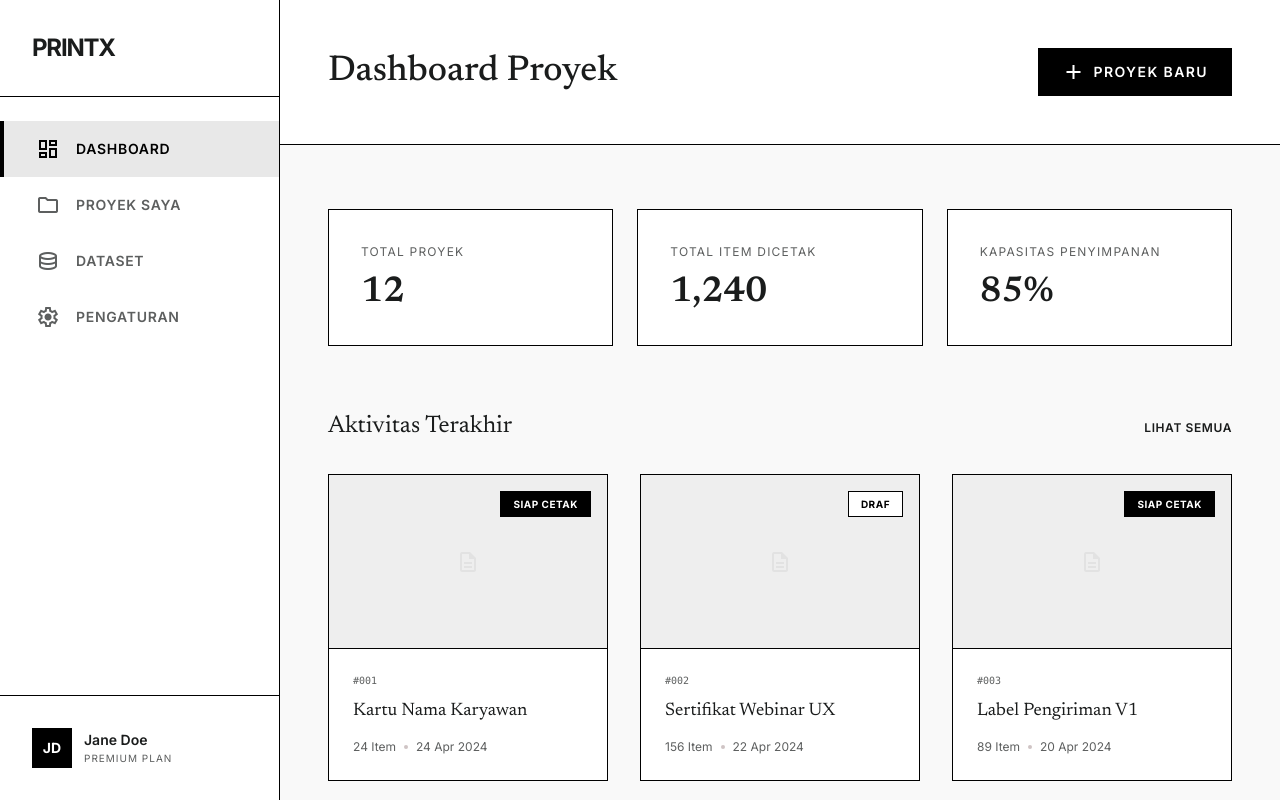
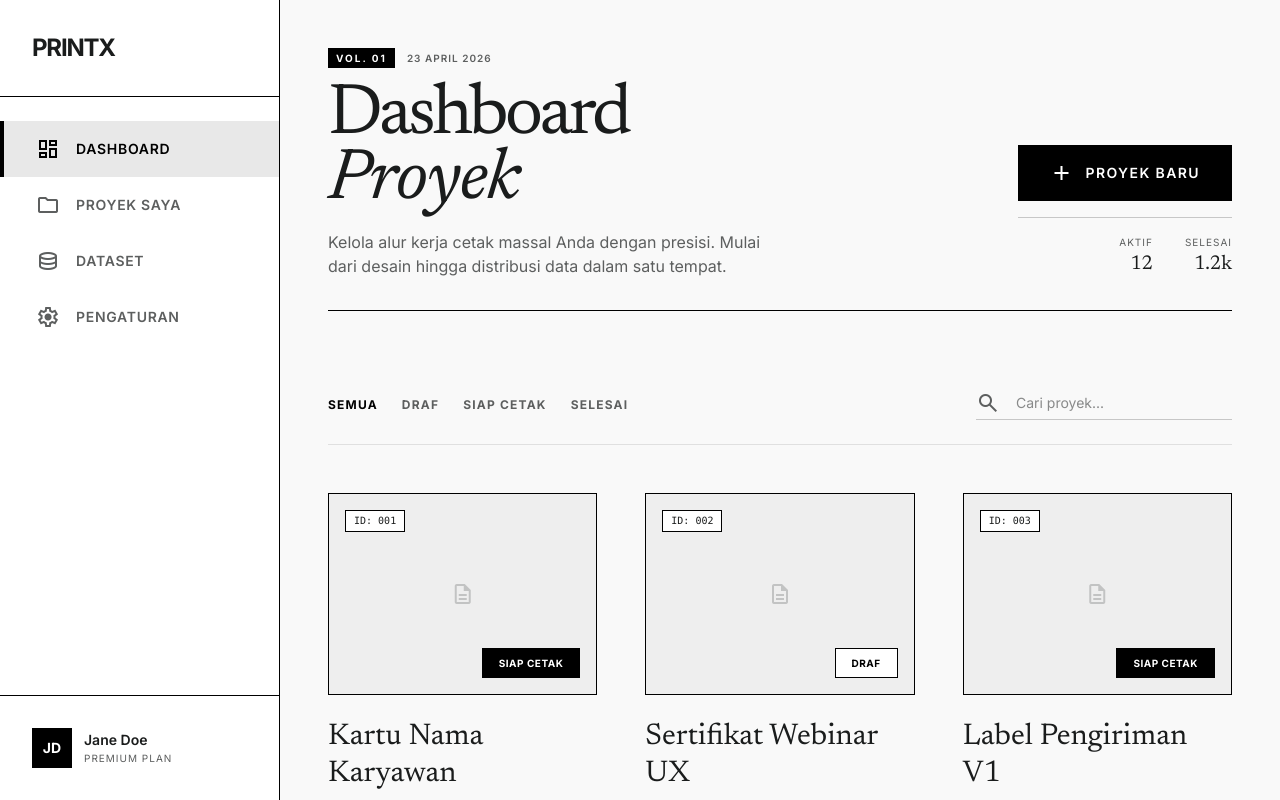
Before and after one commit to FarrelAD/PrintX, a React (Vite) app: page / in a window 1280 px wide. Both pictures are taken after a click on the button "MULAI SEKARANG". Shown: the top 800 px of the page. Built offline with nearby package versions, Linux system fonts and the light colour scheme.

Commit message:
refactor:  redesign project dashboard

```diff
--- a/src/Dashboard.tsx
+++ b/src/Dashboard.tsx
@@ -50,75 +50,116 @@ export default function Dashboard({ onBack }: {
       </aside>
 
       {/* Main Content Area */}
-      <main className="flex-1 flex flex-col pb-20 lg:pb-0 items-center">
-        <header className="p-6 md:p-margin bg-white border-b border-primary w-full">
-          <div className="flex lg:hidden justify-between items-center mb-6">
-            <div className="text-2xl font-bold tracking-tighter uppercase cursor-pointer" onClick={onBack}>PRINTX</div>
-            <button className="p-2">
-              <span className="material-symbols-outlined">account_circle</span>
-            </button>
-          </div>
-          <div className="flex justify-between items-center gap-6 max-md:flex-col max-md:items-start">
-            <h1 className="text-2xl md:text-3xl lg:text-4xl font-heading font-medium">Dashboard Proyek</h1>
-            <button
-              onClick={() => setIsCreating(true)}
-              className="bg-primary text-on-primary py-2.5 px-5 md:py-3 md:px-6 font-semibold tracking-widest uppercase text-xs md:text-sm border border-primary hover:bg-on-primary hover:text-primary active:scale-95 transition-all flex items-center gap-2 max-md:w-full max-md:justify-center"
-            >
-              <span className="material-symbols-outlined text-lg md:text-xl">add</span>
-              PROYEK BARU
-            </button>
+      <main className="flex-1 flex flex-col pb-24 lg:pb-0">
+        {/* Mobile Header - Compact & Sticky */}
+        <header className="lg:hidden sticky top-0 bg-white/80 backdrop-blur-md border-b border-primary z-50 px-6 py-4 flex justify-between items-center">
+          <div className="text-xl font-bold tracking-tighter uppercase cursor-pointer" onClick={onBack}>PRINTX</div>
+          <div className="flex items-center gap-4">
+            <button className="material-symbols-outlined text-xl">search</button>
+            <button className="material-symbols-outlined text-xl">account_circle</button>
           </div>
         </header>
 
-        <div className="p-stack-lg px-margin max-w-[1200px] w-full mx-auto">
+        <div className="max-w-[1400px] w-full mx-auto px-6 md:px-margin pt-8 md:pt-12">
           {isCreating ? (
+            <div className="max-w-[1000px] mx-auto">
               <CreateProjectWizard onClose={() => setIsCreating(false)} />
+            </div>
           ) : (
             <>
-              {/* Quick Stats */}
-              <section className="grid grid-cols-1 md:grid-cols-3 gap-6 mb-stack-lg">
-                <div className="bg-white border border-primary p-8">
-                  <div className="text-[12px] uppercase tracking-widest text-secondary mb-3">Total Proyek</div>
-                  <div className="font-heading text-4xl font-semibold">12</div>
+              {/* Masthead / Hero Section */}
+              <section className="mb-12 md:mb-20 border-b border-primary pb-8">
+                <div className="flex flex-col md:flex-row md:items-end justify-between gap-6">
+                  <div className="flex-1">
+                    <div className="flex items-center gap-3 mb-4">
+                      <span className="text-[10px] uppercase font-bold tracking-[0.2em] bg-primary text-white px-2 py-0.5">Vol. 01</span>
+                      <span className="text-[10px] uppercase font-semibold tracking-widest text-secondary">
+                        {new Date().toLocaleDateString('id-ID', { day: '2-digit', month: 'long', year: 'numeric' })}
+                      </span>
                     </div>
-                <div className="bg-white border border-primary p-8">
-                  <div className="text-[12px] uppercase tracking-widest text-secondary mb-3">Total Item Dicetak</div>
-                  <div className="font-heading text-4xl font-semibold">1,240</div>
+                    <h1 className="text-4xl md:text-6xl lg:text-7xl font-heading leading-[0.9] tracking-tighter mb-4">
+                      Dashboard <br className="hidden md:block" />
+                      <span className="font-serif-display">Proyek</span>
+                    </h1>
+                    <p className="text-secondary text-sm md:text-base max-w-md">
+                      Kelola alur kerja cetak massal Anda dengan presisi. Mulai dari desain hingga distribusi data dalam satu tempat.
+                    </p>
                   </div>
-                <div className="bg-white border border-primary p-8">
-                  <div className="text-[12px] uppercase tracking-widest text-secondary mb-3">Kapasitas Penyimpanan</div>
-                  <div className="font-heading text-4xl font-semibold">85%</div>
+
+                  <div className="flex flex-col items-start md:items-end gap-4">
+                    <button
+                      onClick={() => setIsCreating(true)}
+                      className="group relative bg-primary text-on-primary py-4 px-8 font-semibold tracking-widest uppercase text-sm border border-primary overflow-hidden transition-all hover:bg-white hover:text-primary active:scale-95 flex items-center gap-3 w-full md:w-auto justify-center"
+                    >
+                      <span className="material-symbols-outlined text-xl transition-transform group-hover:rotate-90">add</span>
+                      <span>Proyek Baru</span>
+                    </button>
+                    <div className="hidden md:flex gap-8 border-t border-primary/20 pt-4 w-full justify-end">
+                      <div className="text-right">
+                        <div className="text-[10px] uppercase tracking-widest text-secondary">Aktif</div>
+                        <div className="font-heading text-xl">12</div>
+                      </div>
+                      <div className="text-right">
+                        <div className="text-[10px] uppercase tracking-widest text-secondary">Selesai</div>
+                        <div className="font-heading text-xl">1.2k</div>
+                      </div>
+                    </div>
+                  </div>
                 </div>
               </section>
 
-              {/* Project List */}
-              <section className="mt-stack-md">
-                <div className="flex justify-between items-baseline mb-8">
-                  <h2 className="text-2xl font-heading">Aktivitas Terakhir</h2>
-                  <a href="#" className="text-[12px] font-semibold uppercase tracking-wider">LIHAT SEMUA</a>
+              {/* Navigation & Filter Bar */}
+              <section className="flex flex-col md:flex-row justify-between items-start md:items-center gap-6 mb-12 border-b border-primary/10 pb-6">
+                <div className="flex gap-6 overflow-x-auto pb-2 md:pb-0 w-full md:w-auto no-scrollbar">
+                  {['Semua', 'Draf', 'Siap Cetak', 'Selesai'].map((tab, i) => (
+                    <button key={tab} className={`text-xs uppercase tracking-widest font-bold whitespace-nowrap transition-all ${i === 0 ? 'text-primary border-b-2 border-primary' : 'text-secondary hover:text-primary'}`}>
+                      {tab}
+                    </button>
+                  ))}
                 </div>
-                <div className="grid grid-cols-1 sm:grid-cols-2 lg:grid-cols-3 gap-8">
+                <div className="hidden md:flex items-center gap-4 w-full md:w-64 border-b border-primary/20 pb-1">
+                  <span className="material-symbols-outlined text-secondary text-lg">search</span>
+                  <input type="text" placeholder="Cari proyek..." className="bg-transparent border-none outline-none text-sm w-full font-body" />
+                </div>
+              </section>
+
+              {/* Project Grid */}
+              <section className="grid grid-cols-1 sm:grid-cols-2 xl:grid-cols-3 gap-x-12 gap-y-16">
                 {projects.map((project) => (
-                    <div key={project.id} className="bg-white border border-primary transition-all cursor-pointer hover:-translate-x-1 hover:-translate-y-1 hover:shadow-[4px_4px_0px_0px_var(--color-primary)] flex flex-col">
-                      <div className="aspect-16/10 bg-surface-container border-b border-primary relative overflow-hidden">
-                        <div className="h-full flex items-center justify-center text-surface-container-highest">
-                          <span className="text-[64px] material-symbols-outlined">description</span>
+                  <div key={project.id} className="group flex flex-col cursor-pointer">
+                    <div className="aspect-[4/3] bg-surface-container border border-primary relative overflow-hidden mb-6 transition-all group-hover:shadow-[12px_12px_0px_0px_rgba(0,0,0,1)] group-hover:-translate-x-1 group-hover:-translate-y-1">
+                      <div className="absolute inset-0 flex items-center justify-center opacity-20 group-hover:opacity-40 transition-opacity">
+                        <span className="text-[80px] material-symbols-outlined">description</span>
                       </div>
-                        <div className={`absolute top-4 right-4 py-1 px-3 text-[10px] uppercase font-bold tracking-wider border border-primary ${project.status === 'Siap Cetak' ? 'bg-primary text-white' : 'bg-white text-primary'}`}>
+                      <div className="absolute top-0 left-0 p-4">
+                        <div className="text-[10px] font-mono bg-white border border-primary px-2 py-0.5">ID: {project.id}</div>
+                      </div>
+                      <div className={`absolute bottom-4 right-4 py-1.5 px-4 text-[10px] uppercase font-bold tracking-wider border border-primary ${project.status === 'Siap Cetak' ? 'bg-primary text-white' : 'bg-white text-primary'}`}>
                         {project.status}
                       </div>
                     </div>
-                      <div className="p-6">
-                        <div className="font-mono text-[10px] text-secondary mb-2">#{project.id}</div>
-                        <h3 className="text-lg mb-3">{project.name}</h3>
-                        <div className="text-[12px] text-secondary flex items-center gap-2">
-                          <span>{project.items} Item</span>
-                          <span className="w-1 h-1 bg-outline-variant rounded-full"></span>
+
+                    <div className="flex flex-col">
+                      <div className="flex justify-between items-start mb-2">
+                        <h3 className="text-2xl md:text-3xl font-heading leading-tight group-hover:italic transition-all">{project.name}</h3>
+                        <span className="material-symbols-outlined opacity-0 group-hover:opacity-100 transition-opacity">arrow_outward</span>
+                      </div>
+                      <div className="flex items-center justify-between text-[11px] uppercase tracking-widest text-secondary font-bold border-t border-primary/10 pt-3 mt-auto">
+                        <span>{project.items} Salinan</span>
+                        <span className="w-1 h-1 bg-primary rounded-full"></span>
                         <span>{project.date}</span>
                       </div>
                     </div>
                   </div>
                 ))}
+
+                {/* Empty State / Call to Action Card */}
+                <div
+                  onClick={() => setIsCreating(true)}
+                  className="hidden md:flex aspect-[4/3] border border-primary border-dashed items-center justify-center flex-col gap-4 cursor-pointer hover:bg-surface-container transition-colors group"
+                >
+                  <span className="material-symbols-outlined text-4xl text-secondary group-hover:scale-110 transition-transform">add_circle</span>
+                  <span className="text-xs uppercase tracking-widest font-bold text-secondary">Buat Proyek Baru</span>
                 </div>
               </section>
             </>
--- a/src/index.css
+++ b/src/index.css
@@ -76,6 +76,21 @@
     box-shadow: 8px 8px 0px 0px rgba(0, 0, 0, 1);
   }
 
+  .editorial-grid {
+    background-image: linear-gradient(to right, var(--color-surface-container) 1px, transparent 1px);
+    background-size: 40px 100%;
+  }
+
+  .thin-border {
+    border-width: 0.5px;
+  }
+
+  .font-serif-display {
+    font-family: var(--font-heading);
+    font-style: italic;
+    letter-spacing: -0.02em;
+  }
+
   /* Custom scrollbar */
   ::-webkit-scrollbar {
     width: 8px;
```
Lines whose indentation alone changed are shown as unchanged.
